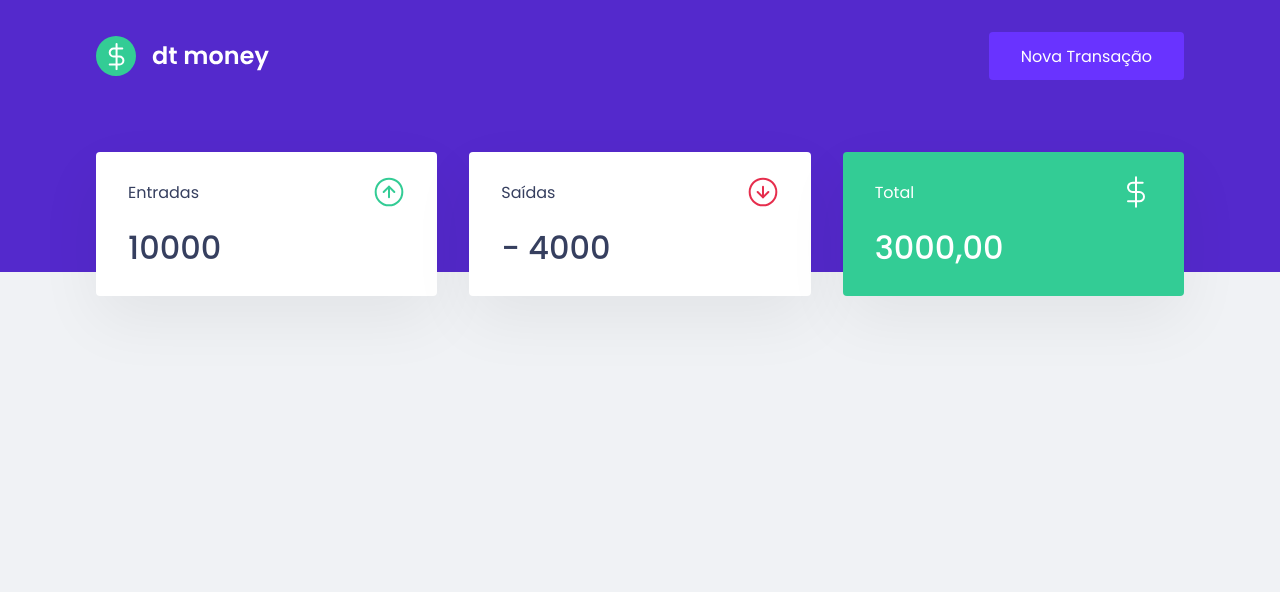
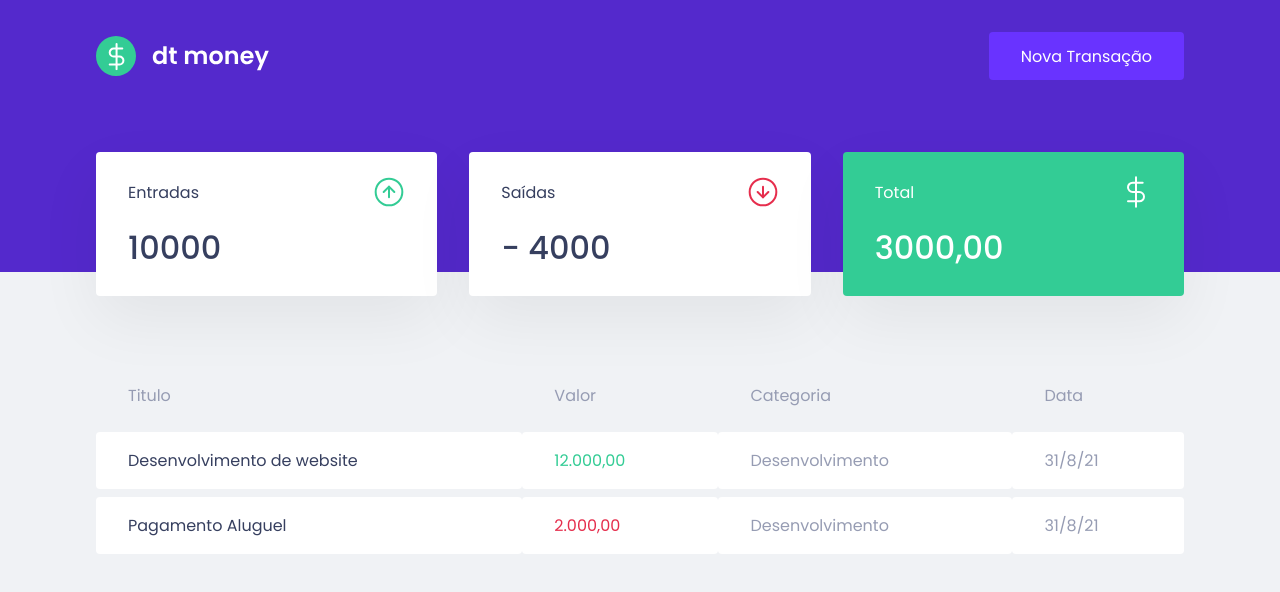
Before and after one commit to wbrunovieira/ReactDtMoney, a React (Create React App) app: page / in a window 1280 px wide. Shown: the top 592 px of the page. Built offline with nearby package versions, Linux system fonts and the light colour scheme.

Commit message:
added component TransactionTable

```diff
--- a/src/components/Dashboard/index.tsx
+++ b/src/components/Dashboard/index.tsx
@@ -1,12 +1,14 @@
 
 
 import { Summary } from '../Summary';
+import { TransactionsTable } from '../TransactionsTable';
 
 import { Container } from './styles';
 
 export const Dashboard = () => (
   <Container>
     <Summary />
+    <TransactionsTable />
 
   </Container>
 );
--- /dev/null
+++ b/src/components/TransactionsTable/index.tsx
@@ -0,0 +1,35 @@
+import { Container } from "./styles";
+
+export function TransactionsTable() {
+
+    return(
+        <Container>
+            <table>
+                <thead>
+                    <tr>
+                        <th>Titulo</th>
+                        <th>Valor</th>
+                        <th>Categoria</th>
+                        <th>Data</th>
+                    </tr>
+                </thead>
+
+                <tbody>
+                    <tr>
+                        <td>Desenvolvimento de website</td>
+                        <td className="deposit"> 12.000,00</td>
+                        <td>Desenvolvimento</td>
+                        <td>31/8/21</td>
+                    </tr>
+                    <tr>
+                        <td>Pagamento Aluguel</td>
+                        <td className="withdraw">2.000,00</td>
+                        <td>Desenvolvimento</td>
+                        <td>31/8/21</td>
+                    </tr>
+
+                </tbody>
+            </table>
+        </Container>
+    )
+}
--- /dev/null
+++ b/src/components/TransactionsTable/styles.ts
@@ -0,0 +1,32 @@
+import styled from 'styled-components';
+
+export const Container = styled.div`
+margin-top: 4rem;
+table {
+  width: 100%;
+  border-spacing: 0 0.5rem;
+  th {
+    color: var(--text-body);
+    font-weight: 400;
+    padding: 1rem 2rem;
+    text-align: left;
+    line-height: 1.5rem;
+  }
+  td {
+    padding: 1rem 2rem;
+    border: 0;
+    background: var(--shape);
+    color: var(--text-body);
+    border-radius: 0.25rem;
+    &:first-child {
+      color: var(--text-title);
+    }
+    &.deposit {
+      color: var(--green);
+    }
+    &.withdraw {
+      color: var(--red);
+    }
+  }
+}
+`;
```
